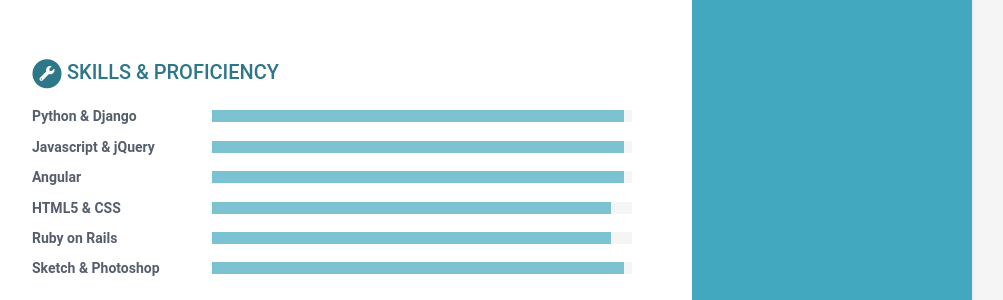
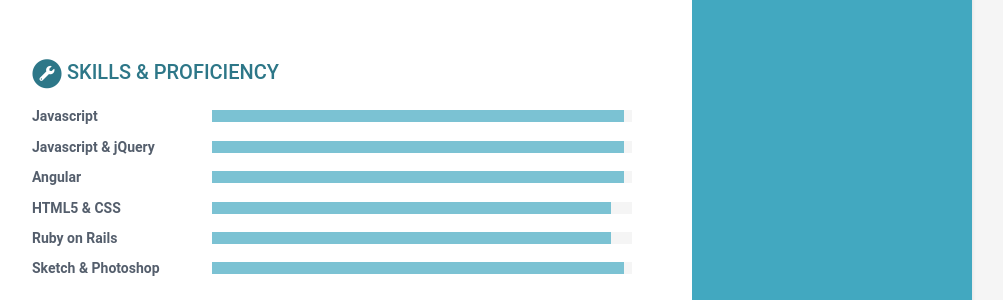
Before and after one commit to elcordova/caring-europa-fe48a, a Jekyll site: the page built from index.html, in a window 1280 px wide. Shown: the part 1427-1727 px from the top of the page, without its empty margins (168-1171 px from the left). Built offline with Jekyll 4.4.1, drawn with Linux system fonts in a browser that asks for light colours.

Commit message:
data.yml: changed

```diff
--- a/_data/data.yml
+++ b/_data/data.yml
@@ -153,7 +153,7 @@
 skills:
   title: Skills &amp; Proficiency
   toolset:
-    - name: Python & Django
+    - name: Javascript
       level: 98%
     - name: Javascript & jQuery
       level: 98%
```
